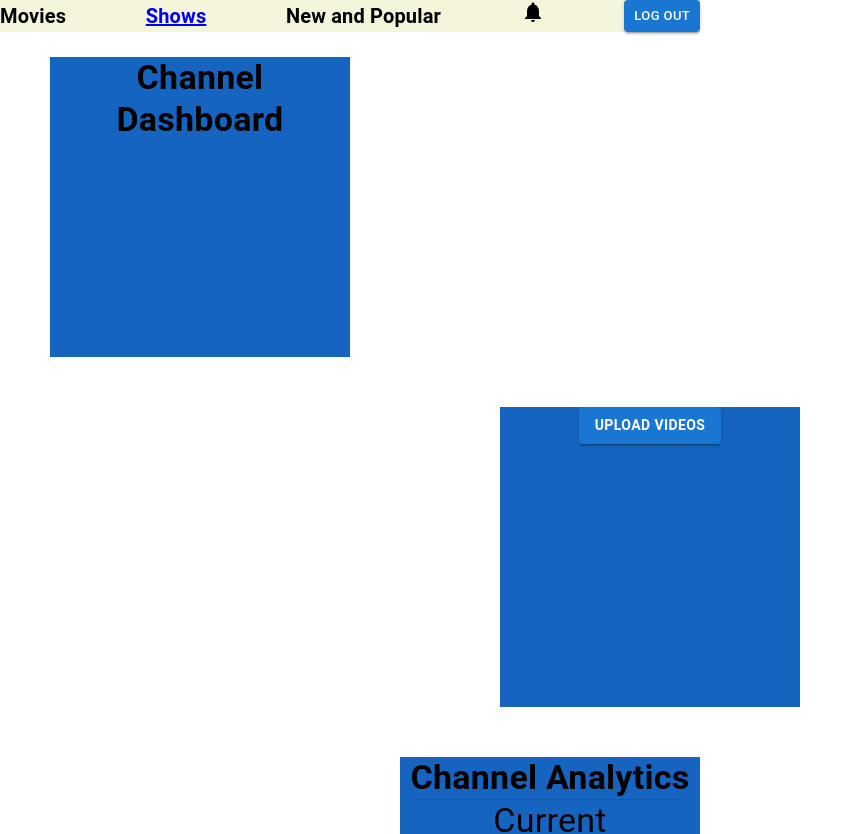
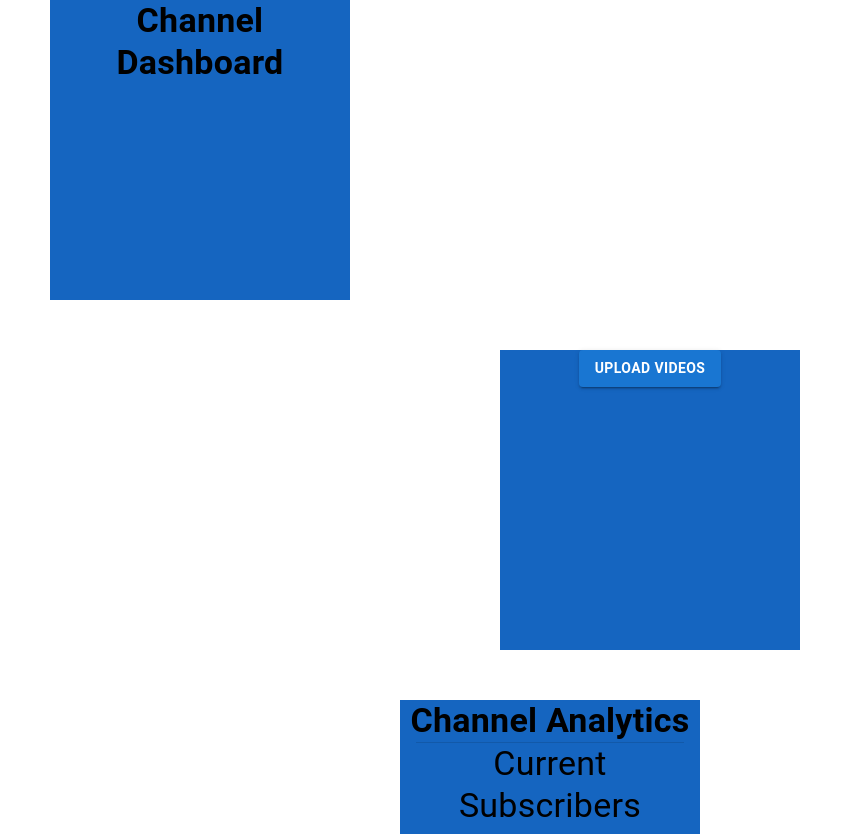
Before and after one commit to richardcolachagua/streaming-site, a React (Create React App) app: page /creatordashboard in a window 1280 px wide. Shown: the top 834 px of the page, without its empty margins (0-863 px from the left). Built offline with nearby package versions, Linux system fonts and the light colour scheme.

Commit message:
"Header Updates"

```diff
--- a/src/frontend/components/Headers/CreatorHeader.jsx
+++ /dev/null
@@ -1,43 +0,0 @@
-import React from "react";
-import { Link } from "react-router-dom";
-import { Stack, Typography, Button, Box } from "@mui/material";
-import NotificationsIcon from "@mui/icons-material/Notifications";
-
-const CreatorHeader = () => {
-  return (
-    <Box sx={{ display: "flex" }}>
-      <Stack
-        direction="row"
-        spacing={2}
-        justifyContent="space-between"
-        sx={{
-          bgcolor: "beige",
-          width: 700,
-          marginBottom: "25px",
-        }}
-      >
-        <Typography variant="h6" sx={{ fontWeight: "bold" }}>
-          Movies
-        </Typography>
-        <Typography
-          variant="h6"
-          sx={{ fontWeight: "bold" }}
-          component={Link}
-          to="/Shows"
-        >
-          Shows
-        </Typography>
-        <Typography variant="h6" sx={{ fontWeight: "bold" }}>
-          New and Popular
-        </Typography>
-
-        <NotificationsIcon />
-        <Button variant="contained" size="small" onClick={""}>
-          Log Out
-        </Button>
-      </Stack>
-    </Box>
-  );
-};
-
-export default CreatorHeader;
--- /dev/null
+++ b/src/frontend/components/Headers/Header.jsx
@@ -0,0 +1,27 @@
+import React from "react";
+import { Link } from "react-router-dom";
+import { Box, Button, Stack } from "@mui/material";
+
+const Header = () => {
+  return (
+    <Box>
+      <Stack
+        direction="row"
+        spacing={2}
+        justifyContent="space-between"
+        sx={{
+          bgcolor: "beige",
+          width: 700,
+          marginBottom: "25px",
+        }}
+      >
+        <Button variant="contained">Movies</Button>
+        <Button>Shows</Button>
+        <Button>New & Popular</Button>
+        <Button>Log Out</Button>
+      </Stack>
+    </Box>
+  );
+};
+
+export default Header;
--- a/src/frontend/components/Headers/StreamerHeader.jsx
+++ /dev/null
@@ -1,7 +0,0 @@
-import React from "react";
-
-const StreamerHeader = () => {
-  return <div>StreamerHeader</div>;
-};
-
-export default StreamerHeader;
--- a/src/frontend/pages/CreatorDashboard.jsx
+++ b/src/frontend/pages/CreatorDashboard.jsx
@@ -1,12 +1,10 @@
 import React from "react";
 import { Box, Button, Typography, Divider, Grid } from "@mui/material";
-import CreatorHeader from "../components/Headers/CreatorHeader";
 
 const CreatorDashboard = () => {
   const uploadButton = () => {};
   return (
     <>
-      <CreatorHeader />
       <Box
         sx={{
           width: 300,
--- a/src/frontend/pages/Shows.jsx
+++ b/src/frontend/pages/Shows.jsx
@@ -1,11 +1,11 @@
 import { Box, Grid, Link, Typography, Stack } from "@mui/material";
 import React from "react";
 import Footer from "../components/Footer";
-import StreamerHeader from "../components/Headers/StreamerHeader";
+import Header from "../components/Headers/Header";
 const Shows = () => {
   return (
     <>
-      <StreamerHeader />
+      <Header />
       <Typography variant="h6" sx={{ fontWeight: "bold", textAlign: "left" }}>
         Continue Watching for ____
       </Typography>
```
